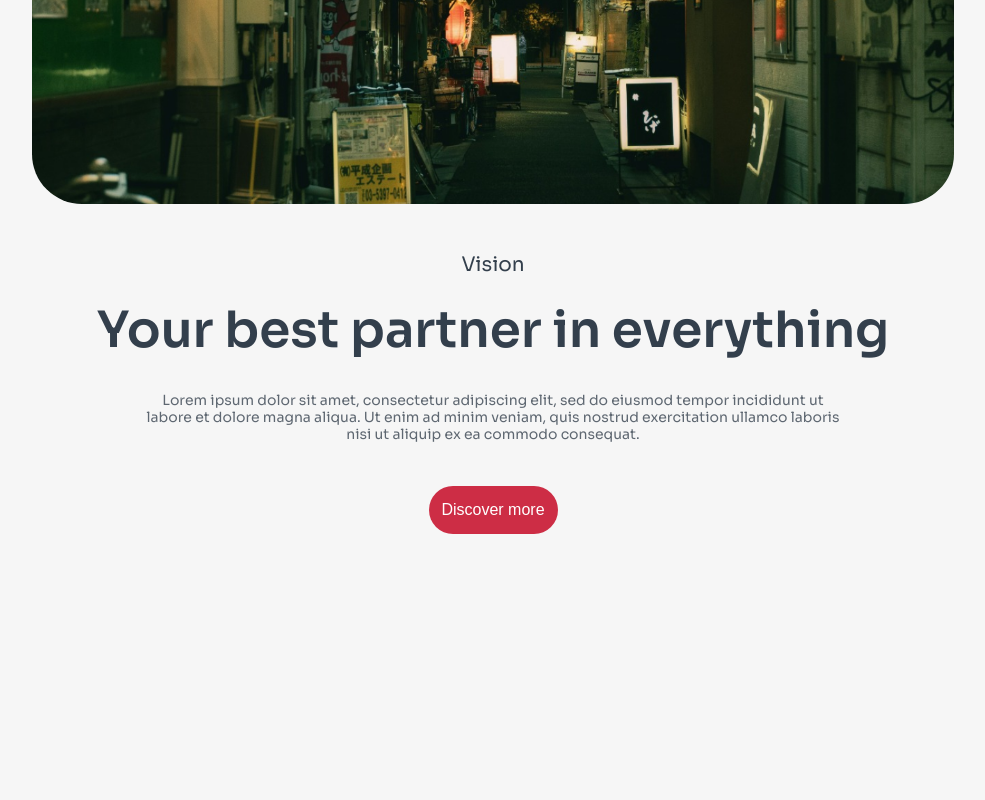
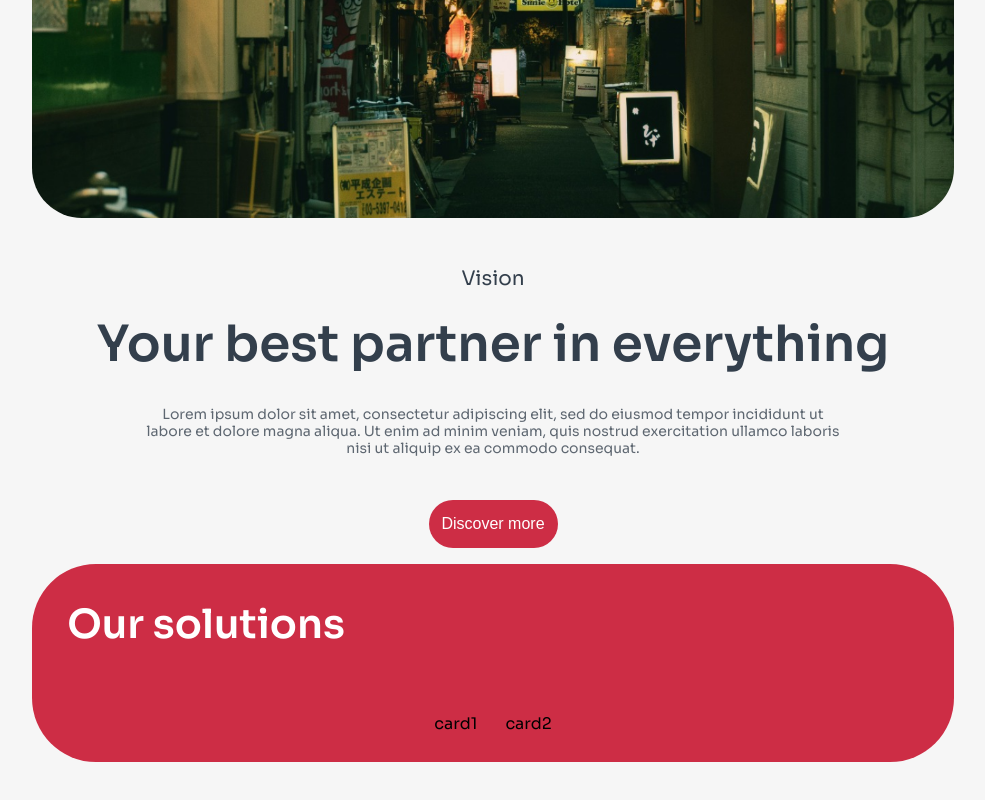
Before and after one commit to alev5592/testZaki, a React (Vite) app: page / in a window 1280 px wide. Shown: the part 354-1154 px from the top of the page, without its empty margins (147-1132 px from the left). Before the commit the page ends 954 px from the top, so only its background shows below. Built offline with nearby package versions, Linux system fonts and the light colour scheme.

Commit message:
created Card Sections

```diff
--- a/src/App.css
+++ b/src/App.css
@@ -8,4 +8,13 @@ body {
     font-family: "Sora", sans-serif;
     font-size: 16px;
     background-color: #F6F6F6;
+
 }
+
+.sections{
+    display: flex;
+    flex-direction: column;
+    justify-content: center;
+    align-items: center;
+
+}
--- a/src/App.jsx
+++ b/src/App.jsx
@@ -2,6 +2,7 @@
 import "./App.css"
 import { Navbar } from './HomePage/navbar/Navbar'
 import { MainSection } from "./HomePage/MainSection/MainSection"
+import { CardSection } from "./HomePage/CardSection/CardSection"
 
 
 
@@ -9,8 +10,13 @@ import { MainSection } from "./HomePage/MainSection/MainSection"
 function App() {
   return (
     <>
+
       <Navbar />
-      <MainSection />
+
+      <div className="sections">
+        <MainSection />
+        <CardSection />
+      </div>
 
 
 
--- /dev/null
+++ b/src/HomePage/CardSection/CardSection.css
@@ -0,0 +1,22 @@
+.card-section-container{
+    width: 80%;
+    display: flex;
+    flex-direction: column;
+    border-radius: 64px;
+    background-color: #CD2D45;
+    padding: 0px;
+
+}
+
+.cards-title{
+    padding: 35px;
+    font-size: 40px;
+    font-weight: 600;
+    color: #FFFFFF;
+}
+
+.multiple-cards{
+    display: flex;
+    justify-content: center;
+    align-items: center;
+}
--- a/src/HomePage/CardSection/CardSection.jsx
+++ b/src/HomePage/CardSection/CardSection.jsx
@@ -1,3 +1,15 @@
+import "./CardSection.css"
+
 export function CardSection(){
-
+    return(
+        <>
+            <div className="card-section-container">
+                <div className="cards-title">Our solutions</div>
+                <div className="multiple-cards">
+                    <div>card1</div>
+                    <div>card2</div>
+                </div>
+            </div>
+        </>
+    )
 }
--- a/src/HomePage/MainSection/MainSection.css
+++ b/src/HomePage/MainSection/MainSection.css
@@ -2,16 +2,17 @@
     justify-content: center;
     align-items: center;
     display: flex;
+    width: 100%;
 
 }
 
 .background-photo {
-    width: 80%;
+    width: 100%;
     border-radius: 64px;
 }
 
 .main-container {
-
+    width: 80%;
     display: flex;
     flex-direction: column;
     justify-content: center;
```
